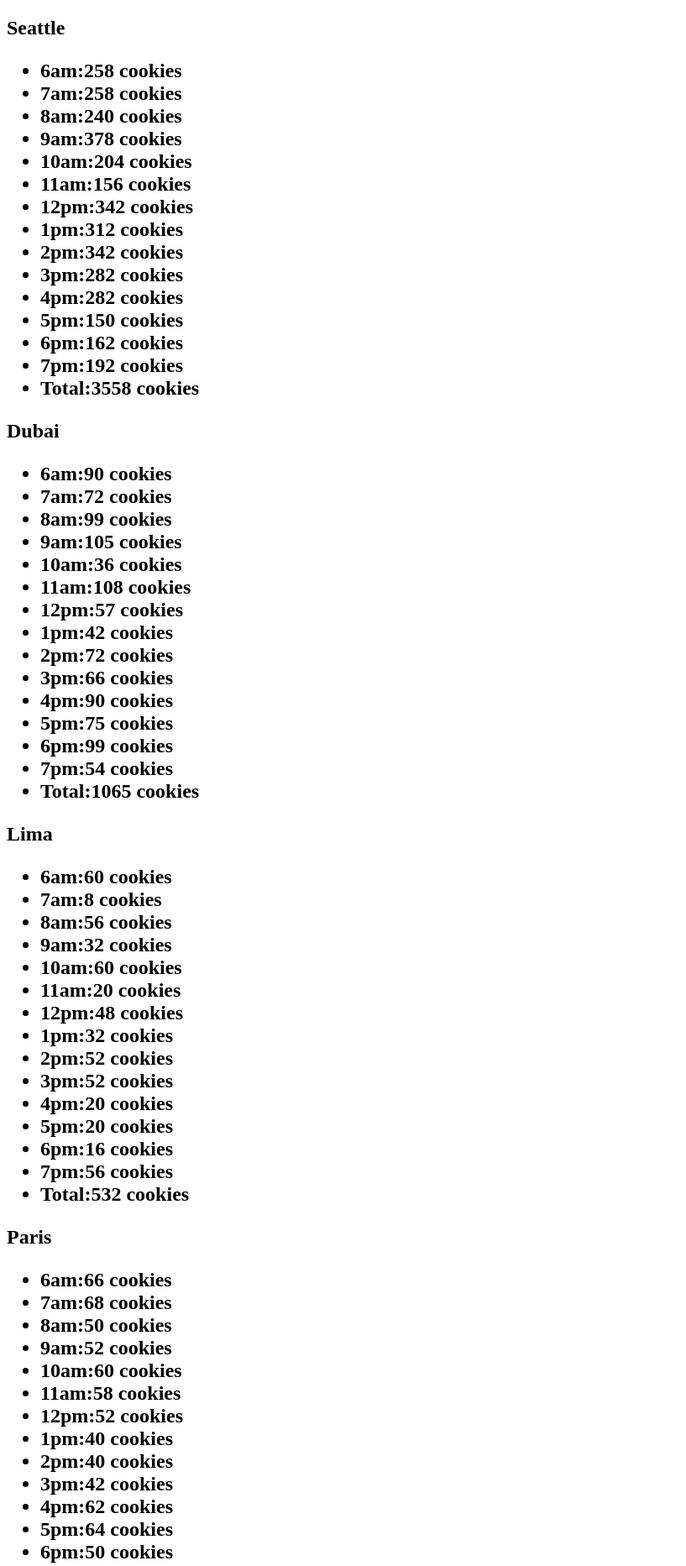
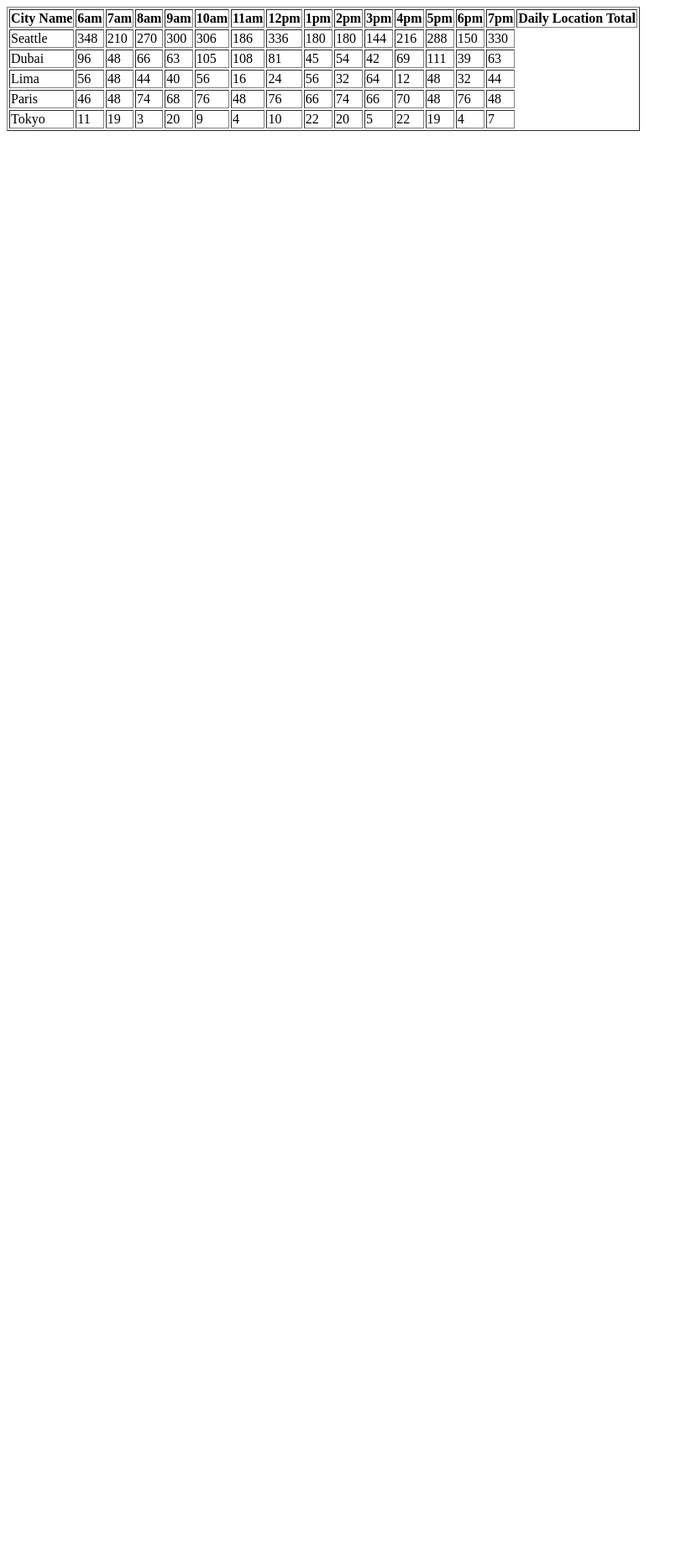
Before and after one commit to abdelhadi-nofal/cookie-stand, a plain HTML site: page sales.html in a window 1280 px wide. Shown: the top 1865 px of the page at 84% size, without its empty margins (0-817 px from the left). After the commit the page ends 800 px from the top, so only its background shows below. Drawn offline with Linux system fonts and the light colour scheme.

Commit message:
lab-07edit

```diff
--- a/css/styles.css
+++ b/css/styles.css
@@ -0,0 +1,47 @@
+body {background-color: rgb(255, 255, 255);
+
+}
+
+
+header{
+    position: fixed;
+    background-color: rgb(153, 152, 152);
+    width:100%;
+    top: 0%;
+    overflow: hidden;
+    left: 0%;
+    color: white;
+    text-shadow: 2px 2px 4px #000000;
+    box-shadow:4px 4px 8px #000000 ;
+}
+
+#navli {
+    margin-left: 200px;
+    display: inline;
+    border-radius: 2px;
+    top: 0px;
+    height: 100%;
+    font-size: 30px;
+    font-weight: 4000;
+    text-decoration: none;
+    font-family: 'Lucida Sans', 'Lucida Sans Regular', 'Lucida Grande', 'Lucida Sans Unicode', Geneva, Verdana, sans-serif;
+
+}
+
+a{
+    color: rgb(255, 255, 255);
+    text-decoration: none;
+
+}
+
+img{
+    margin-left: 300px;
+}
+
+h1{
+    margin-top: 150px;
+    margin-bottom: 50px;
+    margin-left: 400px;
+    font-size: 60px;
+    color: darkgrey;
+}
--- a/js/app.js
+++ b/js/app.js
@@ -1,133 +1,82 @@
 'use strict';
 
-let hs=document.getElementById('demo1');
-let Seattle={
-  maxHourlyCustomers: 65 ,
-  minHourlyCustomers:  23,
-  AvgCookie: 	6.3,
-  numberOfCustomersPerHour:function(){
+function City(name,max,min,avg){
+  this.name = name;
+  this.maxHourlyCustomers= max ,
+  this.minHourlyCustomers= min,
+  this.AvgCookie=avg,
+  this.numberOfCustomersPerHour=function(){
     return Math.floor(Math.random() * (this.maxHourlyCustomers - this.minHourlyCustomers + 1) + this.minHourlyCustomers);
+  };
+}
+
+
+let workingHours = ['6am','7am','8am','9am','10am','11am','12pm','1pm','2pm','3pm','4pm','5pm','6pm','7pm'];
+let Seattle=new City('Seattle',65,23,6.3);
+let Dubai=new City('Dubai',38,11,3.7);
+let Lima=new City('Lima',16,2,4.6);
+let Paris=new City('Paris',38,20,2.3);
+let Tokyo=new City('Tokyo',24,3,1.2);
+
+
+let tbl=document.getElementById('tb1');
+let head=document.createElement('tr');
+let headHours=document.createElement('th');
+headHours.innerText=('City Name');
+head.appendChild(headHours);
+tbl.appendChild(head);
+
+
+for(let i=0;i<workingHours.length;i++){
+  let headHours=document.createElement('th');
+  headHours.innerText=(workingHours[i]);
+  head.appendChild(headHours);
+  tbl.appendChild(head);
+}
+
+let lastCol=document.createElement('th');
+lastCol.innerText=('Daily Location Total');
+head.appendChild(lastCol);
+tbl.appendChild(head);
+
+
+function goal(City){
+  let head2=document.createElement('tr');
+  let headHours=document.createElement('td');
+  headHours.innerText=City.name;
+  head2.appendChild(headHours);
+  tbl.appendChild(head2);
+  for(let i=0;i<workingHours.length;i++){
+    let headHours=document.createElement('td');
+    headHours.innerText=(City.numberOfCustomersPerHour() * Math.floor(City.AvgCookie));
+    head2.appendChild(headHours);
+    tbl.appendChild(head2);
+
   }
-};
+}
 
-let unlist1=document.createElement('ul');
-let workingHours = ['6am','7am','8am','9am','10am','11am','12pm','1pm','2pm','3pm','4pm','5pm','6pm','7pm'];
-let total = 0;
-for (let i = 0; i < workingHours.length; i++) {
-  let element = document.createElement('li');
-  let hourlyTotal = Seattle.numberOfCustomersPerHour() * Math.floor(Seattle.AvgCookie);
-  element.innerText = workingHours[i] + ':' + hourlyTotal + ' cookies';
-  unlist1.appendChild(element);
-  total = total + hourlyTotal;
-}
-let total1=document.createElement('li');
-total1.innerText = 'Total:' + total + ' cookies';
-unlist1.appendChild(total1);
-hs.appendChild(unlist1);
+goal(Seattle);
+goal(Dubai);
+goal(Lima);
+goal(Paris);
+goal(Tokyo);
 
 
 
-let hd=document.getElementById('demo2');
-let Dubai={
-  maxHourlyCustomers: 38 ,
-  minHourlyCustomers:  11,
-  AvgCookie: 	3.7,
-  numberOfCustomersPerHour:function(){
-    return Math.floor(Math.random() * (this.maxHourlyCustomers - this.minHourlyCustomers + 1) + this.minHourlyCustomers);
-  }
-
-};
-
-let unlist2=document.createElement('ul');
-let totald=0;
-for (let i = 0; i < workingHours.length; i++) {
-  let element = document.createElement('li');
-  let hourlyTotal = Dubai.numberOfCustomersPerHour() * Math.floor(Dubai.AvgCookie);
-  element.innerText = workingHours[i] + ':' + hourlyTotal + ' cookies';
-  unlist2.appendChild(element);
-  totald = totald + hourlyTotal;
-}
-let total2=document.createElement('li');
-total2.innerText = 'Total:' + totald + ' cookies';
-unlist2.appendChild(total2);
-hd.appendChild(unlist2);
+// let unlist5=document.createElement('ul');
+// let totalt=0;
+// let ht=document.getElementById('demo5');
+// let Tokyo=new City(24,3,1.2);
 
 
-
-let unlist3=document.createElement('ul');
-let totall=0;
-let hl=document.getElementById('demo3');
-let Lima={
-  maxHourlyCustomers: 16 ,
-  minHourlyCustomers:  2,
-  AvgCookie: 	4.6,
-  numberOfCustomersPerHour:function(){
-    return Math.floor(Math.random() * (this.maxHourlyCustomers - this.minHourlyCustomers + 1) + this.minHourlyCustomers);
-  }
-};
-for (let i = 0; i < workingHours.length; i++) {
-  let element = document.createElement('li');
-  let hourlyTotal = Lima.numberOfCustomersPerHour() * Math.floor(Lima.AvgCookie);
-  element.innerText = workingHours[i] + ':' + hourlyTotal + ' cookies';
-  unlist3.appendChild(element);
-  totall = totall + hourlyTotal;
-}
-let total3=document.createElement('li');
-total3.innerText = 'Total:' + totall + ' cookies';
-unlist3.appendChild(total3);
-hl.appendChild(unlist3);
-
-
-
-let unlist4=document.createElement('ul');
-let totalp=0;
-let hp=document.getElementById('demo4');
-let Paris={
-  maxHourlyCustomers: 38 ,
-  minHourlyCustomers:  	20,
-  AvgCookie: 		2.3,
-  numberOfCustomersPerHour:function(){
-    return Math.floor(Math.random() * (this.maxHourlyCustomers - this.minHourlyCustomers + 1) + this.minHourlyCustomers);
-  }
-};
-for (let i = 0; i < workingHours.length; i++) {
-  let element = document.createElement('li');
-  let hourlyTotal = Paris.numberOfCustomersPerHour() * Math.floor(Paris.AvgCookie);
-  element.innerText = workingHours[i] + ':' + hourlyTotal + ' cookies';
-  unlist4.appendChild(element);
-  totalp = totalp + hourlyTotal;
-}
-let total4=document.createElement('li');
-total4.innerText = 'Total:' + totalp + ' cookies';
-unlist4.appendChild(total4);
-hp.appendChild(unlist4);
-
-
-
-
-
-
-
-
-let unlist5=document.createElement('ul');
-let totalt=0;
-let ht=document.getElementById('demo5');
-let Tokyo={
-  maxHourlyCustomers: 24 ,
-  minHourlyCustomers:  	3,
-  AvgCookie: 		1.2,
-  numberOfCustomersPerHour:function(){
-    return Math.floor(Math.random() * (this.maxHourlyCustomers - this.minHourlyCustomers + 1) + this.minHourlyCustomers);
-  }
-};
-for (let i = 0; i < workingHours.length; i++) {
-  let element = document.createElement('li');
-  let hourlyTotal = Tokyo.numberOfCustomersPerHour() * Math.floor(Tokyo.AvgCookie);
-  element.innerText = workingHours[i] + ':' + hourlyTotal + ' cookies';
-  unlist5.appendChild(element);
-  totalt = totalt + hourlyTotal;
-}
-let total5=document.createElement('li');
-total5.innerText = 'Total:' + totalt + ' cookies';
-unlist5.appendChild(total5);
-ht.appendChild(unlist5);
+// for (let i = 0; i < workingHours.length; i++) {
+//   let element = document.createElement('li');
+//   let hourlyTotal = Tokyo.numberOfCustomersPerHour() * Math.floor(Tokyo.AvgCookie);
+//   element.innerText = workingHours[i] + ':' + hourlyTotal + ' cookies';
+//   unlist5.appendChild(element);
+//   totalt = totalt + hourlyTotal;
+// }
+// let total5=document.createElement('li');
+// total5.innerText = 'Total:' + totalt + ' cookies';
+// unlist5.appendChild(total5);
+// ht.appendChild(unlist5);
--- a/sales.html
+++ b/sales.html
@@ -8,15 +8,16 @@
 </head>
 <body>
     <main>
-        <h2 id="demo1">Seattle	</h2>
 
-        <h2 id="demo2">Dubai	</h2>
+        <!-- <h3>Seattle</h3>
+        <h3>Dubai</h3>
+        <h3>Lima</h3>
+        <h3>Paris</h3>
+        <h3>Tokyo</h3> -->
 
-        <h2 id="demo3">Lima	</h2>
+        <table border="1" id="tb1">
 
-        <h2 id="demo4">Paris</h2>
-
-        <h2 id="demo5">Tokyo</h2>
+          </table>
 
     </main>
 
```
Also changed, not shown: index.html (+22 -0 lines), images/salmon.png (added).
